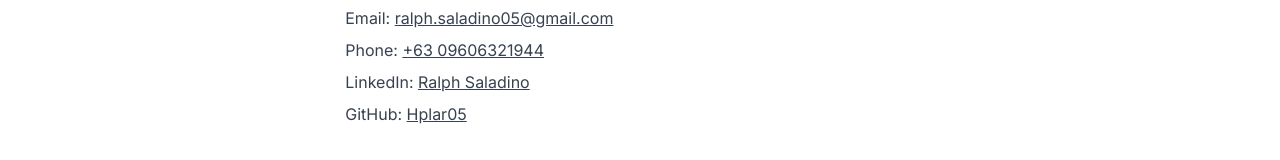
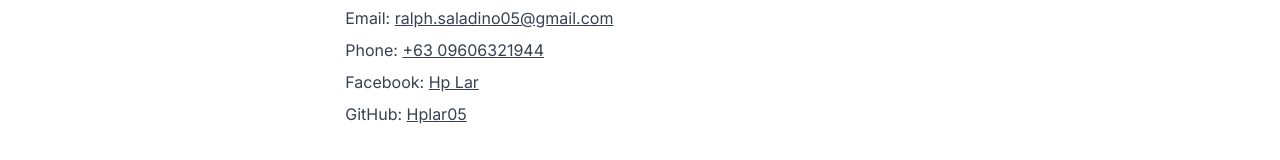
Before and after one commit to hplar05/Portfolio-2.0, a Next.js app: page / in a window 1280 px wide. Shown: the part 2682-2842 px from the top of the page. Built offline with nearby package versions, Linux system fonts and the light colour scheme.

Commit message:
update: minimal changes

```diff
--- a/app/(sections)/Contacts.tsx
+++ b/app/(sections)/Contacts.tsx
@@ -29,14 +29,17 @@
               </a>
             </p>
             <p>
-              LinkedIn:{" "}
-              <a href="#" className="underline">
-                Ralph Saladino
+              Facebook:{" "}
+              <a
+                href="https://www.facebook.com/ralphforged/"
+                className="underline"
+              >
+                Hp Lar
               </a>
             </p>
             <p>
               GitHub:{" "}
-              <a href="github.com/hplar05" className="underline">
+              <a href="https://github.com/hplar05" className="underline">
                 Hplar05
               </a>
             </p>
```
